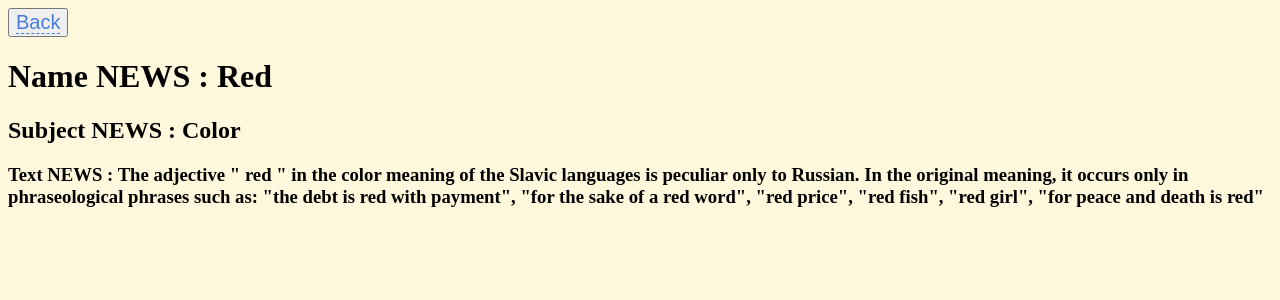
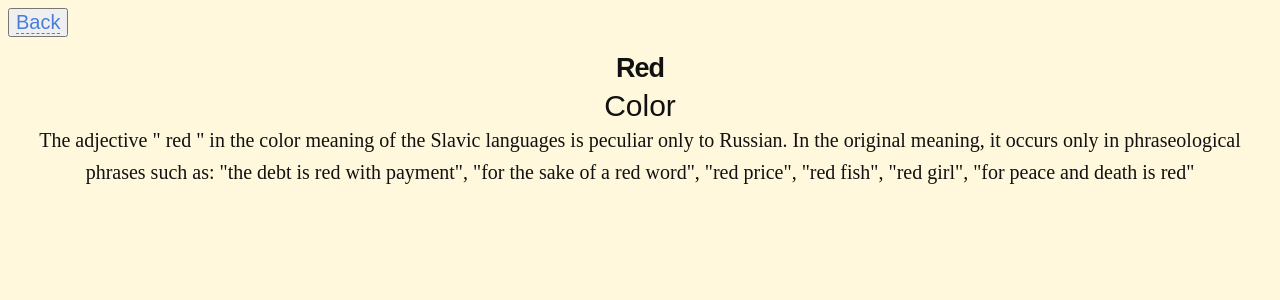
Before and after one commit to ploxxx/db_article, a PHP site: page /page.php?id=1 in a window 1280 px wide. Shown: the top 300 px of the page. Run offline with PHP 8.4, Linux system fonts and the light colour scheme; data comes from the database, SQL or seed files in the repository.

Commit message:
lates details

```diff
--- a/page.php
+++ b/page.php
@@ -17,8 +17,8 @@
 </head>
 <body>
     <button type='button' style='font-size : 20px'><a href='index.php'>Back</a></button>
-    <h1><?php echo 'Name NEWS : '.$res['Name']?><h1>
-    <h2><?php echo 'Subject NEWS : '.$res['Subject']?><h2>
-    <h3><?php echo 'Text NEWS : '.$res['Text']?><h3>
+    <h1><?php echo $res['Name']?><h1>
+    <h2><?php echo $res['Subject']?><h2>
+    <h3><?php echo $res['Text']?><h3>
 </body>
 </html>
--- a/style/style.css
+++ b/style/style.css
@@ -39,3 +39,28 @@ a:link {
     color: #497DDD;
     border-bottom: 1px dashed;
   }
+  h1 {
+    color: #111;
+    font-family: ‘Helvetica Neue’, sans-serif;
+    font-size: 27px;
+    font-weight: bold;
+    letter-spacing: -1px;
+    line-height: 1;
+    text-align: center;
+  }
+  h2 {
+    color: #111;
+    font-family: ‘Open Sans’, sans-serif;
+    font-size: 30px;
+    font-weight: 300;
+    line-height: 12px; margin: 0 0 12px;
+    text-align: center;
+  }
+  h3{
+    color: #111;
+    font-family: ‘Open Sans’;
+    font-size: 20px;
+    font-weight: 300;
+    line-height: 32px; margin: 0 0 0px;
+    text-align: center;
+  }
```
